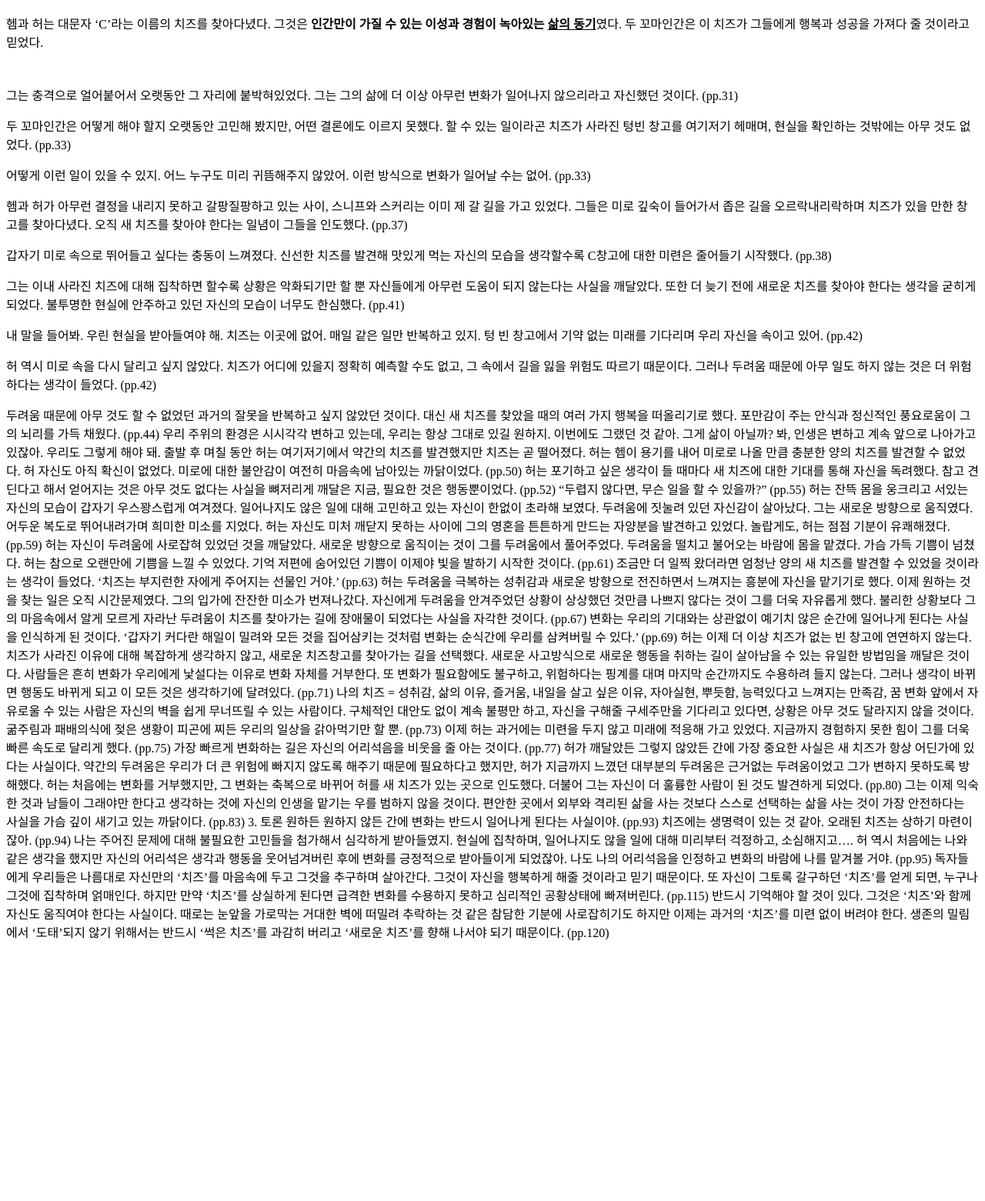
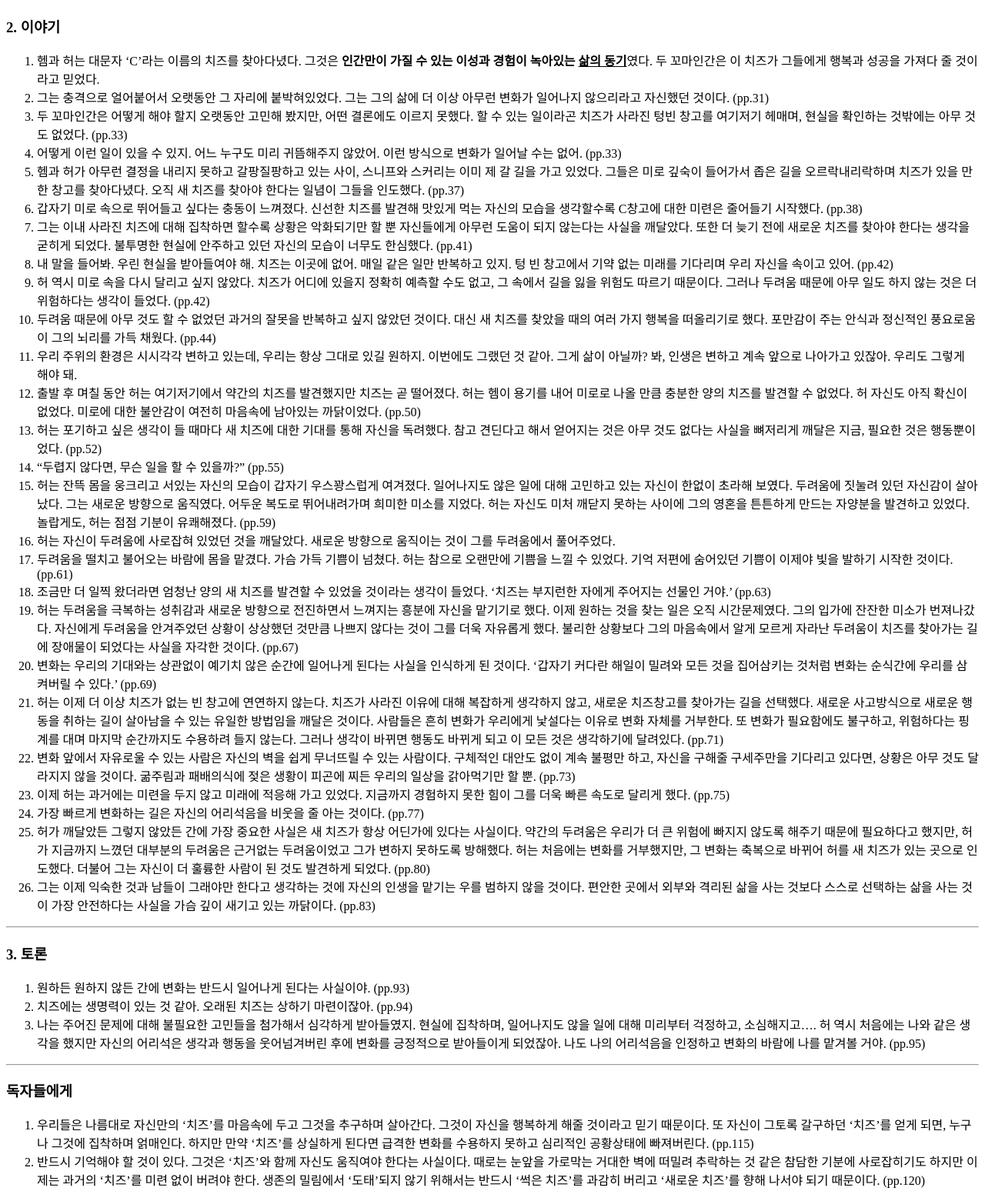
Before and after one commit to YUNYI-CHOI/web1, a plain HTML site: page 1.html in a window 1280 px wide. Shown: the part 1181-2742 px from the top of the page at 77% size. Before the commit the page ends 2420 px from the top, so only its background shows below. Drawn offline with Linux system fonts and the light colour scheme.

Commit message:
Add files via upload

```diff
--- a/1.html
+++ b/1.html
@@ -15,73 +15,77 @@
   <li><a href="4.html">토론</a></li>
 </ol>
 <h2>
-  <a href="http://www.yes24.com/Product/Goods/18026286?Acode=101" target="_blank" title="yes24 판매 사이트">Who moved my cheese</a>
+  Who moved my cheese
 </h2>
 <img src="cheese.jpg"width="100%">
-<p>헴과 허는 대문자 ‘C’라는 이름의 치즈를 찾아다녔다. 그것은 <strong>인간만이 가질 수 있는 이성과 경험이 녹아있는 <u>삶의 동기</u></strong>였다. 두 꼬마인간은 이 치즈가 그들에게 행복과 성공을 가져다 줄 것이라고 믿었다.</p>
+<h3>2. 이야기</h3>
+<ol>
+<li>헴과 허는 대문자 ‘C’라는 이름의 치즈를 찾아다녔다. 그것은 <strong>인간만이 가질 수 있는 이성과 경험이 녹아있는 <u>삶의 동기</u></strong>였다. 두 꼬마인간은 이 치즈가 그들에게 행복과 성공을 가져다 줄 것이라고 믿었다.</li>
 
-<p style="margin-top:45px">그는 충격으로 얼어붙어서 오랫동안 그 자리에 붙박혀있었다. 그는 그의 삶에 더 이상 아무런 변화가 일어나지 않으리라고 자신했던 것이다. (pp.31)</p>
+<li>그는 충격으로 얼어붙어서 오랫동안 그 자리에 붙박혀있었다. 그는 그의 삶에 더 이상 아무런 변화가 일어나지 않으리라고 자신했던 것이다. (pp.31)</li>
 
-<p>두 꼬마인간은 어떻게 해야 할지 오랫동안 고민해 봤지만, 어떤 결론에도 이르지 못했다. 할 수 있는 일이라곤 치즈가 사라진 텅빈 창고를 여기저기 헤매며, 현실을 확인하는 것밖에는 아무 것도 없었다. (pp.33)</p>
+<li>두 꼬마인간은 어떻게 해야 할지 오랫동안 고민해 봤지만, 어떤 결론에도 이르지 못했다. 할 수 있는 일이라곤 치즈가 사라진 텅빈 창고를 여기저기 헤매며, 현실을 확인하는 것밖에는 아무 것도 없었다. (pp.33)</li>
+<li>어떻게 이런 일이 있을 수 있지. 어느 누구도 미리 귀뜸해주지 않았어. 이런 방식으로 변화가 일어날 수는 없어. (pp.33)</li>
 
-<p>어떻게 이런 일이 있을 수 있지. 어느 누구도 미리 귀뜸해주지 않았어. 이런 방식으로 변화가 일어날 수는 없어. (pp.33)</p>
+<li>헴과 허가 아무런 결정을 내리지 못하고 갈팡질팡하고 있는 사이, 스니프와 스커리는 이미 제 갈 길을 가고 있었다. 그들은 미로 깊숙이 들어가서 좁은 길을 오르락내리락하며 치즈가 있을 만한 창고를 찾아다녔다. 오직 새 치즈를 찾아야 한다는 일념이 그들을 인도했다. (pp.37)</li>
 
-<p>헴과 허가 아무런 결정을 내리지 못하고 갈팡질팡하고 있는 사이, 스니프와 스커리는 이미 제 갈 길을 가고 있었다. 그들은 미로 깊숙이 들어가서 좁은 길을 오르락내리락하며 치즈가 있을 만한 창고를 찾아다녔다. 오직 새 치즈를 찾아야 한다는 일념이 그들을 인도했다. (pp.37)</p>
+<li>갑자기 미로 속으로 뛰어들고 싶다는 충동이 느껴졌다. 신선한 치즈를 발견해 맛있게 먹는 자신의 모습을 생각할수록 C창고에 대한 미련은 줄어들기 시작했다. (pp.38)</li>
 
-<p>갑자기 미로 속으로 뛰어들고 싶다는 충동이 느껴졌다. 신선한 치즈를 발견해 맛있게 먹는 자신의 모습을 생각할수록 C창고에 대한 미련은 줄어들기 시작했다. (pp.38)</p>
+<li>그는 이내 사라진 치즈에 대해 집착하면 할수록 상황은 악화되기만 할 뿐 자신들에게 아무런 도움이 되지 않는다는 사실을 깨달았다. 또한 더 늦기 전에 새로운 치즈를 찾아야 한다는 생각을 굳히게 되었다. 불투명한 현실에 안주하고 있던 자신의 모습이 너무도 한심했다. (pp.41)</li>
 
-<p>그는 이내 사라진 치즈에 대해 집착하면 할수록 상황은 악화되기만 할 뿐 자신들에게 아무런 도움이 되지 않는다는 사실을 깨달았다. 또한 더 늦기 전에 새로운 치즈를 찾아야 한다는 생각을 굳히게 되었다. 불투명한 현실에 안주하고 있던 자신의 모습이 너무도 한심했다. (pp.41)</p>
+<li>내 말을 들어봐. 우린 현실을 받아들여야 해. 치즈는 이곳에 없어. 매일 같은 일만 반복하고 있지. 텅 빈 창고에서 기약 없는 미래를 기다리며 우리 자신을 속이고 있어. (pp.42)</li>
 
-<p>내 말을 들어봐. 우린 현실을 받아들여야 해. 치즈는 이곳에 없어. 매일 같은 일만 반복하고 있지. 텅 빈 창고에서 기약 없는 미래를 기다리며 우리 자신을 속이고 있어. (pp.42)</p>
+<li>허 역시 미로 속을 다시 달리고 싶지 않았다. 치즈가 어디에 있을지 정확히 예측할 수도 없고, 그 속에서 길을 잃을 위험도 따르기 때문이다. 그러나 두려움 때문에 아무 일도 하지 않는 것은 더 위험하다는 생각이 들었다. (pp.42)</li>
 
-<p>허 역시 미로 속을 다시 달리고 싶지 않았다. 치즈가 어디에 있을지 정확히 예측할 수도 없고, 그 속에서 길을 잃을 위험도 따르기 때문이다. 그러나 두려움 때문에 아무 일도 하지 않는 것은 더 위험하다는 생각이 들었다. (pp.42)</p>
+<li>두려움 때문에 아무 것도 할 수 없었던 과거의 잘못을 반복하고 싶지 않았던 것이다. 대신 새 치즈를 찾았을 때의 여러 가지 행복을 떠올리기로 했다. 포만감이 주는 안식과 정신적인 풍요로움이 그의 뇌리를 가득 채웠다. (pp.44)</li>
 
-두려움 때문에 아무 것도 할 수 없었던 과거의 잘못을 반복하고 싶지 않았던 것이다. 대신 새 치즈를 찾았을 때의 여러 가지 행복을 떠올리기로 했다. 포만감이 주는 안식과 정신적인 풍요로움이 그의 뇌리를 가득 채웠다. (pp.44)
+<li>우리 주위의 환경은 시시각각 변하고 있는데, 우리는 항상 그대로 있길 원하지. 이번에도 그랬던 것 같아. 그게 삶이 아닐까? 봐, 인생은 변하고 계속 앞으로 나아가고 있잖아. 우리도 그렇게 해야 돼.</li>
 
-우리 주위의 환경은 시시각각 변하고 있는데, 우리는 항상 그대로 있길 원하지. 이번에도 그랬던 것 같아. 그게 삶이 아닐까? 봐, 인생은 변하고 계속 앞으로 나아가고 있잖아. 우리도 그렇게 해야 돼.
+<li>출발 후 며칠 동안 허는 여기저기에서 약간의 치즈를 발견했지만 치즈는 곧 떨어졌다. 허는 헴이 용기를 내어 미로로 나올 만큼 충분한 양의 치즈를 발견할 수 없었다. 허 자신도 아직 확신이 없었다. 미로에 대한 불안감이 여전히 마음속에 남아있는 까닭이었다. (pp.50)</li>
 
-출발 후 며칠 동안 허는 여기저기에서 약간의 치즈를 발견했지만 치즈는 곧 떨어졌다. 허는 헴이 용기를 내어 미로로 나올 만큼 충분한 양의 치즈를 발견할 수 없었다. 허 자신도 아직 확신이 없었다. 미로에 대한 불안감이 여전히 마음속에 남아있는 까닭이었다. (pp.50)
+<li>허는 포기하고 싶은 생각이 들 때마다 새 치즈에 대한 기대를 통해 자신을 독려했다. 참고 견딘다고 해서 얻어지는 것은 아무 것도 없다는 사실을 뼈저리게 깨달은 지금, 필요한 것은 행동뿐이었다. (pp.52)</li>
 
-허는 포기하고 싶은 생각이 들 때마다 새 치즈에 대한 기대를 통해 자신을 독려했다. 참고 견딘다고 해서 얻어지는 것은 아무 것도 없다는 사실을 뼈저리게 깨달은 지금, 필요한 것은 행동뿐이었다. (pp.52)
+<li>“두렵지 않다면, 무슨 일을 할 수 있을까?” (pp.55)</li>
 
-“두렵지 않다면, 무슨 일을 할 수 있을까?” (pp.55)
+<li>허는 잔뜩 몸을 웅크리고 서있는 자신의 모습이 갑자기 우스꽝스럽게 여겨졌다. 일어나지도 않은 일에 대해 고민하고 있는 자신이 한없이 초라해 보였다. 두려움에 짓눌려 있던 자신감이 살아났다. 그는 새로운 방향으로 움직였다. 어두운 복도로 뛰어내려가며 희미한 미소를 지었다. 허는 자신도 미처 깨닫지 못하는 사이에 그의 영혼을 튼튼하게 만드는 자양분을 발견하고 있었다. 놀랍게도, 허는 점점 기분이 유쾌해졌다. (pp.59)</li>
 
-허는 잔뜩 몸을 웅크리고 서있는 자신의 모습이 갑자기 우스꽝스럽게 여겨졌다. 일어나지도 않은 일에 대해 고민하고 있는 자신이 한없이 초라해 보였다. 두려움에 짓눌려 있던 자신감이 살아났다. 그는 새로운 방향으로 움직였다. 어두운 복도로 뛰어내려가며 희미한 미소를 지었다. 허는 자신도 미처 깨닫지 못하는 사이에 그의 영혼을 튼튼하게 만드는 자양분을 발견하고 있었다. 놀랍게도, 허는 점점 기분이 유쾌해졌다. (pp.59)
+<li>허는 자신이 두려움에 사로잡혀 있었던 것을 깨달았다. 새로운 방향으로 움직이는 것이 그를 두려움에서 풀어주었다.</li>
 
-허는 자신이 두려움에 사로잡혀 있었던 것을 깨달았다. 새로운 방향으로 움직이는 것이 그를 두려움에서 풀어주었다.
+<li>두려움을 떨치고 불어오는 바람에 몸을 맡겼다. 가슴 가득 기쁨이 넘쳤다. 허는 참으로 오랜만에 기쁨을 느낄 수 있었다. 기억 저편에 숨어있던 기쁨이 이제야 빛을 발하기 시작한 것이다. (pp.61)</li>
 
-두려움을 떨치고 불어오는 바람에 몸을 맡겼다. 가슴 가득 기쁨이 넘쳤다. 허는 참으로 오랜만에 기쁨을 느낄 수 있었다. 기억 저편에 숨어있던 기쁨이 이제야 빛을 발하기 시작한 것이다. (pp.61)
+<li>조금만 더 일찍 왔더라면 엄청난 양의 새 치즈를 발견할 수 있었을 것이라는 생각이 들었다. ‘치즈는 부지런한 자에게 주어지는 선물인 거야.’ (pp.63)</li>
 
-조금만 더 일찍 왔더라면 엄청난 양의 새 치즈를 발견할 수 있었을 것이라는 생각이 들었다. ‘치즈는 부지런한 자에게 주어지는 선물인 거야.’ (pp.63)
+<li>허는 두려움을 극복하는 성취감과 새로운 방향으로 전진하면서 느껴지는 흥분에 자신을 맡기기로 했다. 이제 원하는 것을 찾는 일은 오직 시간문제였다. 그의 입가에 잔잔한 미소가 번져나갔다. 자신에게 두려움을 안겨주었던 상황이 상상했던 것만큼 나쁘지 않다는 것이 그를 더욱 자유롭게 했다. 불리한 상황보다 그의 마음속에서 알게 모르게 자라난 두려움이 치즈를 찾아가는 길에 장애물이 되었다는 사실을 자각한 것이다. (pp.67)</li>
 
-허는 두려움을 극복하는 성취감과 새로운 방향으로 전진하면서 느껴지는 흥분에 자신을 맡기기로 했다. 이제 원하는 것을 찾는 일은 오직 시간문제였다. 그의 입가에 잔잔한 미소가 번져나갔다. 자신에게 두려움을 안겨주었던 상황이 상상했던 것만큼 나쁘지 않다는 것이 그를 더욱 자유롭게 했다. 불리한 상황보다 그의 마음속에서 알게 모르게 자라난 두려움이 치즈를 찾아가는 길에 장애물이 되었다는 사실을 자각한 것이다. (pp.67)
+<li>변화는 우리의 기대와는 상관없이 예기치 않은 순간에 일어나게 된다는 사실을 인식하게 된 것이다. ‘갑자기 커다란 해일이 밀려와 모든 것을 집어삼키는 것처럼 변화는 순식간에 우리를 삼켜버릴 수 있다.’ (pp.69)</li>
 
-변화는 우리의 기대와는 상관없이 예기치 않은 순간에 일어나게 된다는 사실을 인식하게 된 것이다. ‘갑자기 커다란 해일이 밀려와 모든 것을 집어삼키는 것처럼 변화는 순식간에 우리를 삼켜버릴 수 있다.’ (pp.69)
+<li>허는 이제 더 이상 치즈가 없는 빈 창고에 연연하지 않는다. 치즈가 사라진 이유에 대해 복잡하게 생각하지 않고, 새로운 치즈창고를 찾아가는 길을 선택했다. 새로운 사고방식으로 새로운 행동을 취하는 길이 살아남을 수 있는 유일한 방법임을 깨달은 것이다. 사람들은 흔히 변화가 우리에게 낯설다는 이유로 변화 자체를 거부한다. 또 변화가 필요함에도 불구하고, 위험하다는 핑계를 대며 마지막 순간까지도 수용하려 들지 않는다. 그러나 생각이 바뀌면 행동도 바뀌게 되고 이 모든 것은 생각하기에 달려있다. (pp.71)</li>
 
-허는 이제 더 이상 치즈가 없는 빈 창고에 연연하지 않는다. 치즈가 사라진 이유에 대해 복잡하게 생각하지 않고, 새로운 치즈창고를 찾아가는 길을 선택했다. 새로운 사고방식으로 새로운 행동을 취하는 길이 살아남을 수 있는 유일한 방법임을 깨달은 것이다. 사람들은 흔히 변화가 우리에게 낯설다는 이유로 변화 자체를 거부한다. 또 변화가 필요함에도 불구하고, 위험하다는 핑계를 대며 마지막 순간까지도 수용하려 들지 않는다. 그러나 생각이 바뀌면 행동도 바뀌게 되고 이 모든 것은 생각하기에 달려있다. (pp.71)
+<li>변화 앞에서 자유로울 수 있는 사람은 자신의 벽을 쉽게 무너뜨릴 수 있는 사람이다. 구체적인 대안도 없이 계속 불평만 하고, 자신을 구해줄 구세주만을 기다리고 있다면, 상황은 아무 것도 달라지지 않을 것이다. 굶주림과 패배의식에 젖은 생황이 피곤에 찌든 우리의 일상을 갉아먹기만 할 뿐. (pp.73)</li>
 
-나의 치즈 = 성취감, 삶의 이유, 즐거움, 내일을 살고 싶은 이유, 자아실현, 뿌듯함, 능력있다고 느껴지는 만족감, 꿈
+<li>이제 허는 과거에는 미련을 두지 않고 미래에 적응해 가고 있었다. 지금까지 경험하지 못한 힘이 그를 더욱 빠른 속도로 달리게 했다. (pp.75)</li>
 
-변화 앞에서 자유로울 수 있는 사람은 자신의 벽을 쉽게 무너뜨릴 수 있는 사람이다. 구체적인 대안도 없이 계속 불평만 하고, 자신을 구해줄 구세주만을 기다리고 있다면, 상황은 아무 것도 달라지지 않을 것이다. 굶주림과 패배의식에 젖은 생황이 피곤에 찌든 우리의 일상을 갉아먹기만 할 뿐. (pp.73)
+<li>가장 빠르게 변화하는 길은 자신의 어리석음을 비웃을 줄 아는 것이다. (pp.77)</li>
 
-이제 허는 과거에는 미련을 두지 않고 미래에 적응해 가고 있었다. 지금까지 경험하지 못한 힘이 그를 더욱 빠른 속도로 달리게 했다. (pp.75)
+<li>허가 깨달았든 그렇지 않았든 간에 가장 중요한 사실은 새 치즈가 항상 어딘가에 있다는 사실이다. 약간의 두려움은 우리가 더 큰 위험에 빠지지 않도록 해주기 때문에 필요하다고 했지만, 허가 지금까지 느꼈던 대부분의 두려움은 근거없는 두려움이었고 그가 변하지 못하도록 방해했다. 허는 처음에는 변화를 거부했지만, 그 변화는 축복으로 바뀌어 허를 새 치즈가 있는 곳으로 인도했다. 더불어 그는 자신이 더 훌륭한 사람이 된 것도 발견하게 되었다. (pp.80)</li>
 
-가장 빠르게 변화하는 길은 자신의 어리석음을 비웃을 줄 아는 것이다. (pp.77)
+<li>그는 이제 익숙한 것과 남들이 그래야만 한다고 생각하는 것에 자신의 인생을 맡기는 우를 범하지 않을 것이다. 편안한 곳에서 외부와 격리된 삶을 사는 것보다 스스로 선택하는 삶을 사는 것이 가장 안전하다는 사실을 가슴 깊이 새기고 있는 까닭이다. (pp.83)</li>
+</ol>
+<hr>
+<h3>3. 토론</h3>
+<ol>
+<li>원하든 원하지 않든 간에 변화는 반드시 일어나게 된다는 사실이야. (pp.93)</li>
 
-허가 깨달았든 그렇지 않았든 간에 가장 중요한 사실은 새 치즈가 항상 어딘가에 있다는 사실이다. 약간의 두려움은 우리가 더 큰 위험에 빠지지 않도록 해주기 때문에 필요하다고 했지만, 허가 지금까지 느꼈던 대부분의 두려움은 근거없는 두려움이었고 그가 변하지 못하도록 방해했다. 허는 처음에는 변화를 거부했지만, 그 변화는 축복으로 바뀌어 허를 새 치즈가 있는 곳으로 인도했다. 더불어 그는 자신이 더 훌륭한 사람이 된 것도 발견하게 되었다. (pp.80)
+<li>치즈에는 생명력이 있는 것 같아. 오래된 치즈는 상하기 마련이잖아. (pp.94)
+</li>
+<li>나는 주어진 문제에 대해 불필요한 고민들을 첨가해서 심각하게 받아들였지. 현실에 집착하며, 일어나지도 않을 일에 대해 미리부터 걱정하고, 소심해지고…. 허 역시 처음에는 나와 같은 생각을 했지만 자신의 어리석은 생각과 행동을 웃어넘겨버린 후에 변화를 긍정적으로 받아들이게 되었잖아. 나도 나의 어리석음을 인정하고 변화의 바람에 나를 맡겨볼 거야. (pp.95)</li>
+</ol>
+<hr>
+<h3>독자들에게</h3>
+<ol>
+<li>우리들은 나름대로 자신만의 ‘치즈’를 마음속에 두고 그것을 추구하며 살아간다. 그것이 자신을 행복하게 해줄 것이라고 믿기 때문이다. 또 자신이 그토록 갈구하던 ‘치즈’를 얻게 되면, 누구나 그것에 집착하며 얽매인다. 하지만 만약 ‘치즈’를 상실하게 된다면 급격한 변화를 수용하지 못하고 심리적인 공황상태에 빠져버린다. (pp.115)</li>
 
-그는 이제 익숙한 것과 남들이 그래야만 한다고 생각하는 것에 자신의 인생을 맡기는 우를 범하지 않을 것이다. 편안한 곳에서 외부와 격리된 삶을 사는 것보다 스스로 선택하는 삶을 사는 것이 가장 안전하다는 사실을 가슴 깊이 새기고 있는 까닭이다. (pp.83)
-
-3. 토론
-원하든 원하지 않든 간에 변화는 반드시 일어나게 된다는 사실이야. (pp.93)
-
-치즈에는 생명력이 있는 것 같아. 오래된 치즈는 상하기 마련이잖아. (pp.94)
-
-나는 주어진 문제에 대해 불필요한 고민들을 첨가해서 심각하게 받아들였지. 현실에 집착하며, 일어나지도 않을 일에 대해 미리부터 걱정하고, 소심해지고…. 허 역시 처음에는 나와 같은 생각을 했지만 자신의 어리석은 생각과 행동을 웃어넘겨버린 후에 변화를 긍정적으로 받아들이게 되었잖아. 나도 나의 어리석음을 인정하고 변화의 바람에 나를 맡겨볼 거야. (pp.95)
-
-독자들에게
-우리들은 나름대로 자신만의 ‘치즈’를 마음속에 두고 그것을 추구하며 살아간다. 그것이 자신을 행복하게 해줄 것이라고 믿기 때문이다. 또 자신이 그토록 갈구하던 ‘치즈’를 얻게 되면, 누구나 그것에 집착하며 얽매인다. 하지만 만약 ‘치즈’를 상실하게 된다면 급격한 변화를 수용하지 못하고 심리적인 공황상태에 빠져버린다. (pp.115)
-
-반드시 기억해야 할 것이 있다. 그것은 ‘치즈’와 함께 자신도 움직여야 한다는 사실이다. 때로는 눈앞을 가로막는 거대한 벽에 떠밀려 추락하는 것 같은 참담한 기분에 사로잡히기도 하지만 이제는 과거의 ‘치즈’를 미련 없이 버려야 한다. 생존의 밀림에서 ‘도태’되지 않기 위해서는 반드시 ‘썩은 치즈’를 과감히 버리고 ‘새로운 치즈’를 향해 나서야 되기 때문이다. (pp.120)</p>
+<li>반드시 기억해야 할 것이 있다. 그것은 ‘치즈’와 함께 자신도 움직여야 한다는 사실이다. 때로는 눈앞을 가로막는 거대한 벽에 떠밀려 추락하는 것 같은 참담한 기분에 사로잡히기도 하지만 이제는 과거의 ‘치즈’를 미련 없이 버려야 한다. 생존의 밀림에서 ‘도태’되지 않기 위해서는 반드시 ‘썩은 치즈’를 과감히 버리고 ‘새로운 치즈’를 향해 나서야 되기 때문이다. (pp.120)</li>
+</ol>
 </body>
 </html>
```
Also changed, not shown: 2.html (+29 -22 lines), 3.html (+17 -12 lines), 4.html (+9 -2 lines), index.html (+4 -3 lines), book.webp (added), books.jpg (added).
